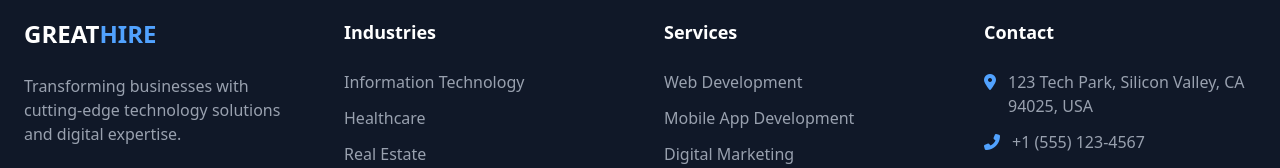
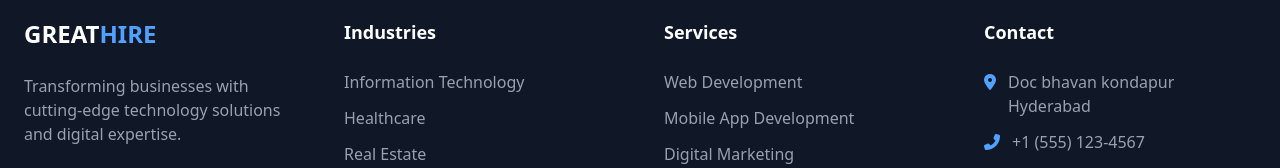
Before and after one commit to Tanmai-dot/babdegreathire, a React (Vite) app: page /all-projects in a window 1280 px wide. Shown: the part 2527-2695 px from the top of the page. Built offline with nearby package versions, Linux system fonts and the light colour scheme.

Commit message:
fix: update footer address to reflect new location

```diff
--- a/src/components/Footer.tsx
+++ b/src/components/Footer.tsx
@@ -116,7 +116,7 @@ const Footer = () => {
                             <li className="flex items-start">
                                 <i className="fas fa-map-marker-alt text-blue-400 mr-3 mt-1"></i>
                                 <span className="text-gray-400">
-                                    123 Tech Park, Silicon Valley, CA 94025, USA
+                                    Doc bhavan kondapur Hyderabad
                                 </span>
                             </li>
                             <li className="flex items-center">
```
